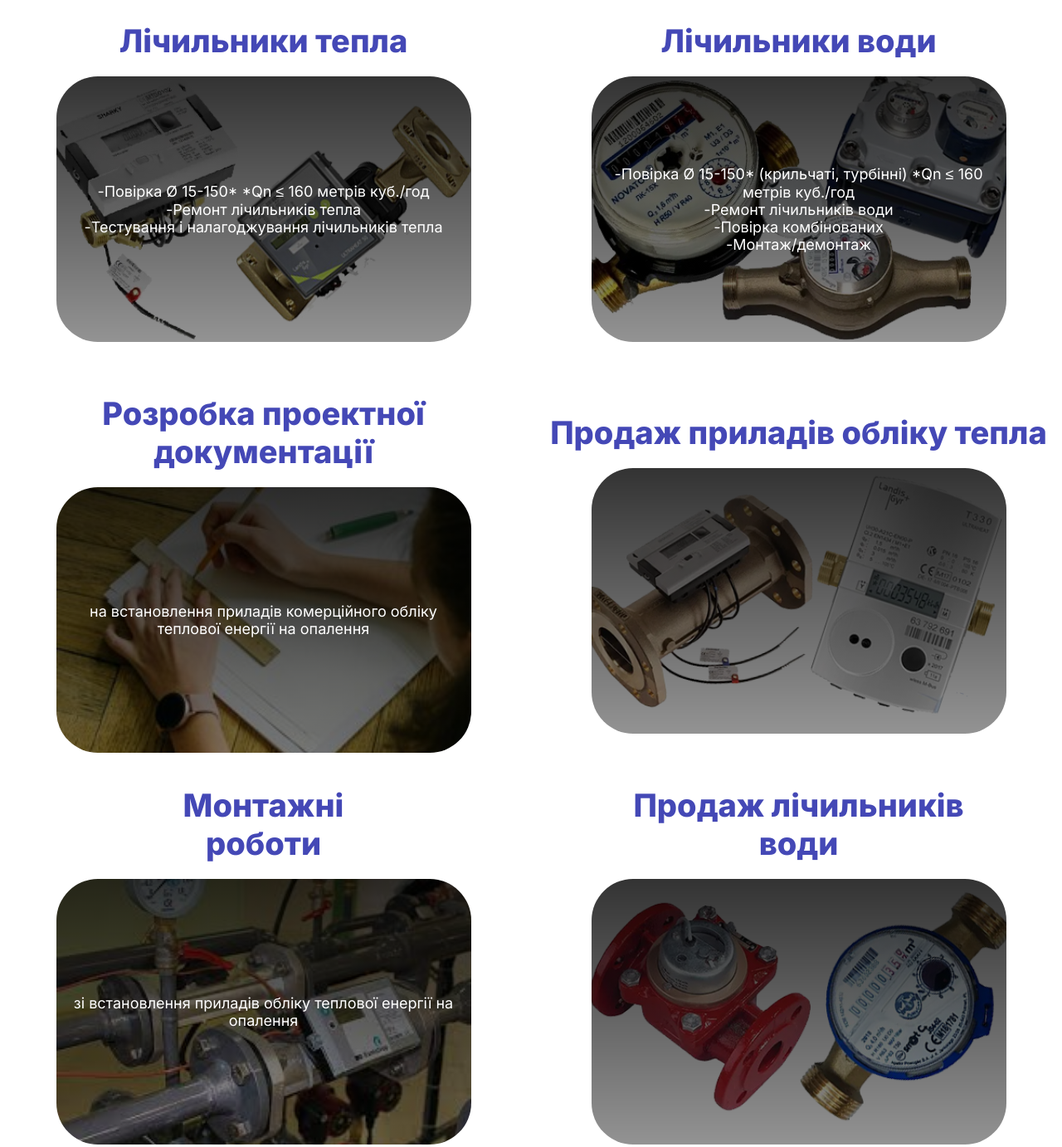
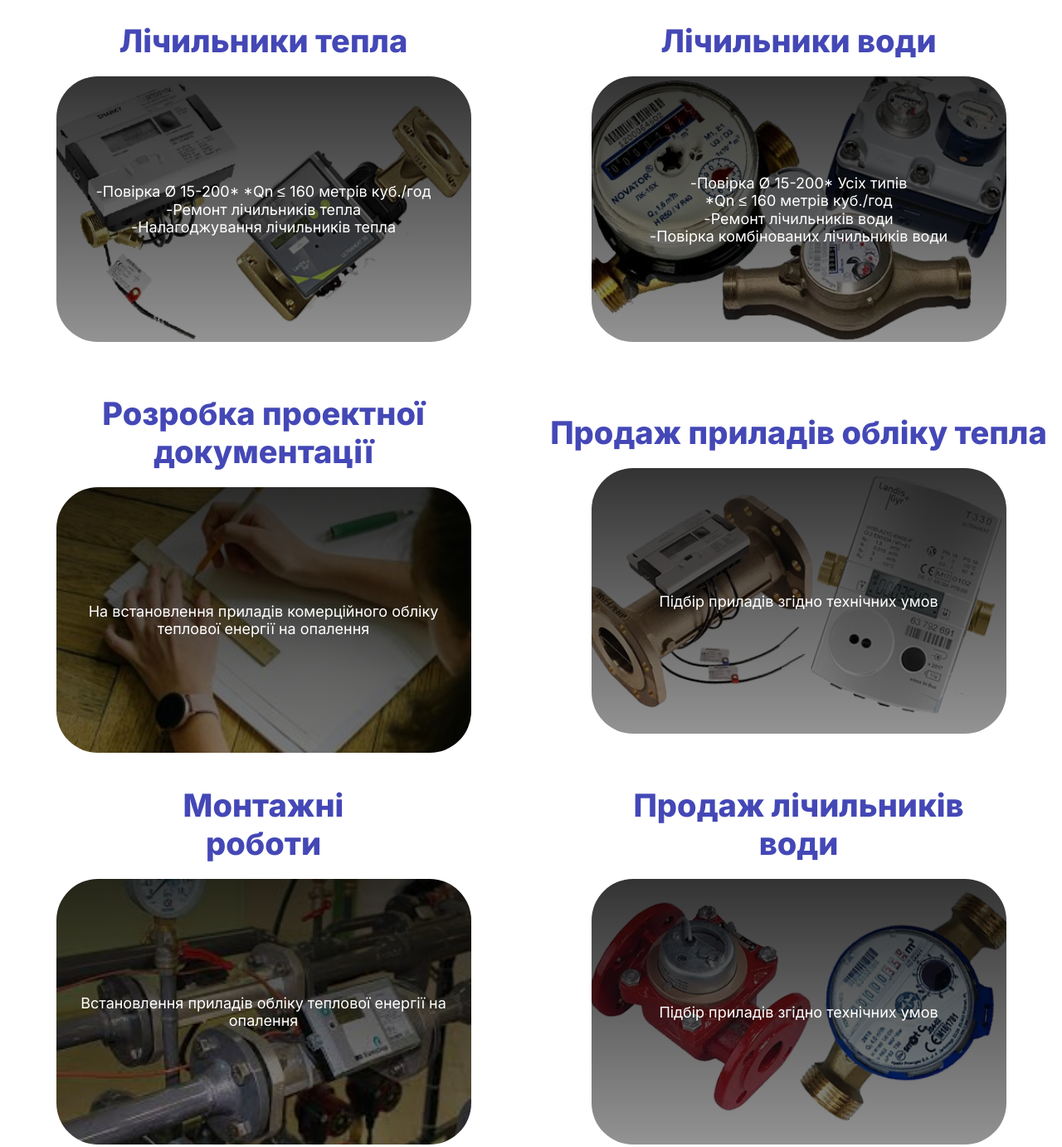
Before and after one commit to maxim-sid/teplotekhnik, a plain HTML site: page index.html in a window 1280 px wide. Shown: the part 917-2299 px from the top of the page at 83% size. Drawn offline with Linux system fonts and the light colour scheme.

Commit message:
minor improvments

```diff
--- a/index.html
+++ b/index.html
@@ -45,37 +45,37 @@
                 <h3>Лічильники тепла</h2>
 
                 <div class="heat_count_img"><ul>
-                    <li>-Повірка Ø 15-150* *Qn ≤ 160 метрів куб./год</li>
+                    <li>-Повірка Ø 15-200* *Qn ≤ 160 метрів куб./год</li>
                     <li>-Ремонт лічильників тепла</li>
-                    <li>-Тестування і налагоджування лічильників тепла</li>
+                    <li>-Налагоджування лічильників тепла</li>
                 </ul></div>
             </div>
             <div class="montage">
                 <h3>Монтажні роботи</h3>
 
-                <div class="montage_img"><h4>зі встановлення приладів обліку теплової енергії на опалення</h4></div>
+                <div class="montage_img"><h4>Встановлення приладів обліку теплової енергії на опалення</h4></div>
             </div>
             <div class="water_count">
                 <h3>Лічильники води</h3>
 
                 <div class="water_count_img"><ul>
-                    <li>-Повірка Ø 15-150* (крильчаті, турбінні) *Qn ≤ 160 метрів куб./год</li>
+                    <li>-Повірка Ø 15-200* Усіх типів</li>
+                    <li>*Qn ≤ 160 метрів куб./год</li>
                     <li>-Ремонт лічильників води</li>
-                    <li>-Повірка комбінованих</li>
-                    <li>-Монтаж/демонтаж</li>
+                    <li>-Повірка комбінованих лічильників води</li>
                 </ul></div>
             </div>
             <div class="proj_doc">
                 <h3>Розробка проектної документації</h3>
-                <div class="proj_doc_img"><h4>на встановлення приладів комерційного обліку теплової енергії на опалення</h4></div>
+                <div class="proj_doc_img"><h4>На встановлення приладів комерційного обліку теплової енергії на опалення</h4></div>
             </div>
             <div class="start_work">
                 <h3>Продаж лічильників води</h3>
-                <div class="start_work_img"></div>
+                <div class="start_work_img"><h4>Підбір приладів згідно технічних умов</h4></div>
             </div>
             <div class="heat_count_buy">
                 <h3>Продаж приладів обліку тепла</h3>
-                <div class="heat_count_buy_img"></div>
+                <div class="heat_count_buy_img"><h4>Підбір приладів згідно технічних умов</h4></div>
             </div>
         </div>
         <div class="contacts">
@@ -112,7 +112,7 @@
                   <button class="next">&#10095;</button>
                 </div>
               </section>
-            <div class="contacts_text"><p>ТОВ "ТЕПЛОТЕХНІК І К" працює на ринку послуг з повірок та ремонту приладів обліку тепла і води з 2009 року.</p>
+            <div class="contacts_text"><p>ТОВ "ТЕПЛОТЕХНІК І К" <br> працює на ринку послуг з повірок та ремонту приладів обліку тепла і води з 2009 року.</p>
                 <p>
                 Адреса підприємства:
 
```
